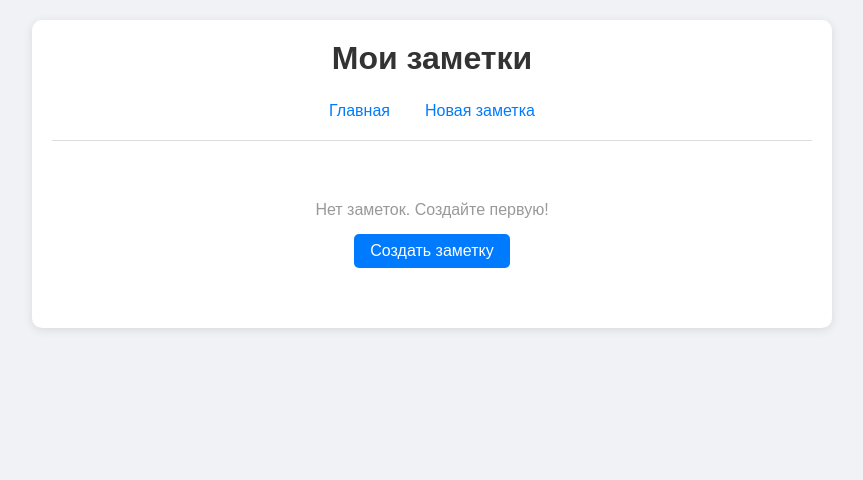
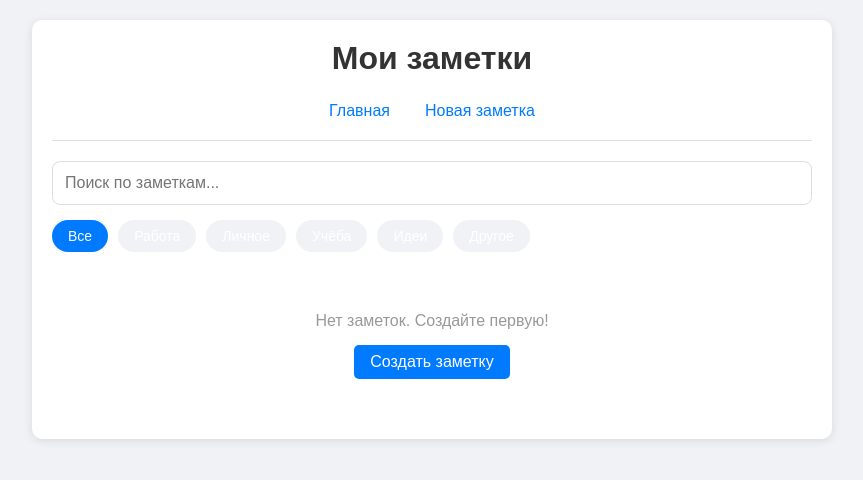
Before and after one commit to Azalea-xxx/notes-app, a Flask app: page / in a window 1280 px wide. Shown: the top 480 px of the page, without its empty margins (208-1071 px from the left). Run offline with Flask 3, Linux system fonts and the light colour scheme.

Commit message:
добавление поиска и категорий

```diff
--- a/app.py
+++ b/app.py
@@ -8,39 +8,36 @@ app.config['SQLALCHEMY_TRACK_MODIFICATIONS'] = False
 
 db = SQLAlchemy(app)
 
-# Модель заметки
 class Note(db.Model):
     id = db.Column(db.Integer, primary_key=True)
     title = db.Column(db.String(100), nullable=False)
     content = db.Column(db.Text, nullable=False)
+    category = db.Column(db.String(50), default='Другое')
     date = db.Column(db.String(20), nullable=False)
 
-# Создание таблицы
 with app.app_context():
     db.create_all()
 
-# Главная страница - список заметок
 @app.route('/')
 def index():
     notes = Note.query.order_by(Note.date.desc()).all()
     return render_template('index.html', notes=notes)
 
-# Добавление заметки
 @app.route('/add', methods=['GET', 'POST'])
 def add():
     if request.method == 'POST':
         title = request.form['title']
         content = request.form['content']
+        category = request.form.get('category', 'Другое')
         date = datetime.now().strftime('%Y-%m-%d')
 
-        note = Note(title=title, content=content, date=date)
+        note = Note(title=title, content=content, category=category, date=date)
         db.session.add(note)
         db.session.commit()
         return redirect('/')
 
     return render_template('add.html')
 
-# Редактирование заметки
 @app.route('/edit/<int:id>', methods=['GET', 'POST'])
 def edit(id):
     note = Note.query.get_or_404(id)
@@ -48,12 +45,12 @@ def edit(id):
     if request.method == 'POST':
         note.title = request.form['title']
         note.content = request.form['content']
+        note.category = request.form.get('category', 'Другое')
         db.session.commit()
         return redirect('/')
 
     return render_template('edit.html', note=note)
 
-# Удаление заметки
 @app.route('/delete/<int:id>')
 def delete(id):
     note = Note.query.get_or_404(id)
--- a/static/style.css
+++ b/static/style.css
@@ -147,3 +147,32 @@ button:hover {
 	text-decoration: none;
 	border-radius: 5px;
 }
+
+/* Кнопки фильтра */
+.filter-btn {
+	padding: 8px 16px;
+	background: #f0f2f5;
+	border: none;
+	border-radius: 20px;
+	cursor: pointer;
+	font-size: 14px;
+	transition: all 0.3s;
+}
+
+.filter-btn:hover {
+	background: #e0e0e0;
+}
+
+.filter-btn.active {
+	background: #007bff;
+	color: white;
+}
+
+/* Бейдж категории */
+.category-badge {
+	background: #e9ecef;
+	padding: 4px 12px;
+	border-radius: 20px;
+	font-size: 12px;
+	color: #495057;
+}
--- a/templates/index.html
+++ b/templates/index.html
@@ -1,7 +1,43 @@
-{% extends "base.html" %} {% block content %} {% if notes %} {% for note in
-notes %}
-<div class="note">
+{% extends "base.html" %} {% block content %}
+<!-- Поиск -->
+<input
+	type="text"
+	id="searchInput"
+	placeholder="Поиск по заметкам..."
+	style="
+		width: 100%;
+		padding: 12px;
+		margin-bottom: 15px;
+		border: 1px solid #ddd;
+		border-radius: 8px;
+		font-size: 16px;
+	"
+/>
+
+<!-- Фильтр по категориям -->
+<div style="margin-bottom: 20px; display: flex; gap: 10px; flex-wrap: wrap">
+	<button class="filter-btn active" data-category="all">Все</button>
+	<button class="filter-btn" data-category="Работа">Работа</button>
+	<button class="filter-btn" data-category="Личное">Личное</button>
+	<button class="filter-btn" data-category="Учёба">Учёба</button>
+	<button class="filter-btn" data-category="Идеи">Идеи</button>
+	<button class="filter-btn" data-category="Другое">Другое</button>
+</div>
+
+<div id="notesContainer">
+	{% if notes %} {% for note in notes %}
+	<div
+		class="note"
+		data-title="{{ note.title|lower }}"
+		data-content="{{ note.content|lower }}"
+		data-category="{{ note.category }}"
+	>
+		<div
+			style="display: flex; justify-content: space-between; align-items: center"
+		>
 			<h3>{{ note.title }}</h3>
+			<span class="category-badge">{{ note.category }}</span>
+		</div>
 		<p>{{ note.content }}</p>
 		<div class="info">
 			<span class="date">{{ note.date }}</span>
@@ -10,7 +46,7 @@ notes %}
 				<a
 					href="/delete/{{ note.id }}"
 					class="delete"
-				onclick="return confirm('Удалить?')"
+					onclick="return confirm('Удалить заметку?')"
 					>Удалить</a
 				>
 			</div>
@@ -21,4 +57,60 @@ notes %}
 		<p>Нет заметок. Создайте первую!</p>
 		<a href="/add" class="btn">Создать заметку</a>
 	</div>
-{% endif %} {% endblock %}
+	{% endif %}
+</div>
+
+<script>
+	const searchInput = document.getElementById('searchInput')
+	const filterBtns = document.querySelectorAll('.filter-btn')
+	let currentCategory = 'all'
+
+	function filterNotes() {
+		const searchText = searchInput.value.toLowerCase()
+		const allNotes = document.querySelectorAll('.note')
+		let visibleCount = 0
+
+		allNotes.forEach(note => {
+			const title = note.getAttribute('data-title')
+			const content = note.getAttribute('data-content')
+			const category = note.getAttribute('data-category')
+
+			const matchesSearch =
+				title.includes(searchText) || content.includes(searchText)
+			const matchesCategory =
+				currentCategory === 'all' || category === currentCategory
+
+			if (matchesSearch && matchesCategory) {
+				note.style.display = ''
+				visibleCount++
+			} else {
+				note.style.display = 'none'
+			}
+		})
+
+		const noResults = document.getElementById('noResults')
+		if (visibleCount === 0 && document.querySelectorAll('.note').length > 0) {
+			if (!noResults) {
+				const msg = document.createElement('div')
+				msg.id = 'noResults'
+				msg.className = 'empty'
+				msg.innerHTML = '<p>По вашему запросу ничего не найдено</p>'
+				document.getElementById('notesContainer').appendChild(msg)
+			}
+		} else if (noResults) {
+			noResults.remove()
+		}
+	}
+
+	searchInput.addEventListener('keyup', filterNotes)
+
+	filterBtns.forEach(btn => {
+		btn.addEventListener('click', function () {
+			filterBtns.forEach(b => b.classList.remove('active'))
+			this.classList.add('active')
+			currentCategory = this.getAttribute('data-category')
+			filterNotes()
+		})
+	})
+</script>
+{% endblock %}
```
Also changed, not shown: templates/add.html (+9 -0 lines), templates/edit.html (+47 -1 lines). Lines whose indentation alone changed are shown as unchanged.
